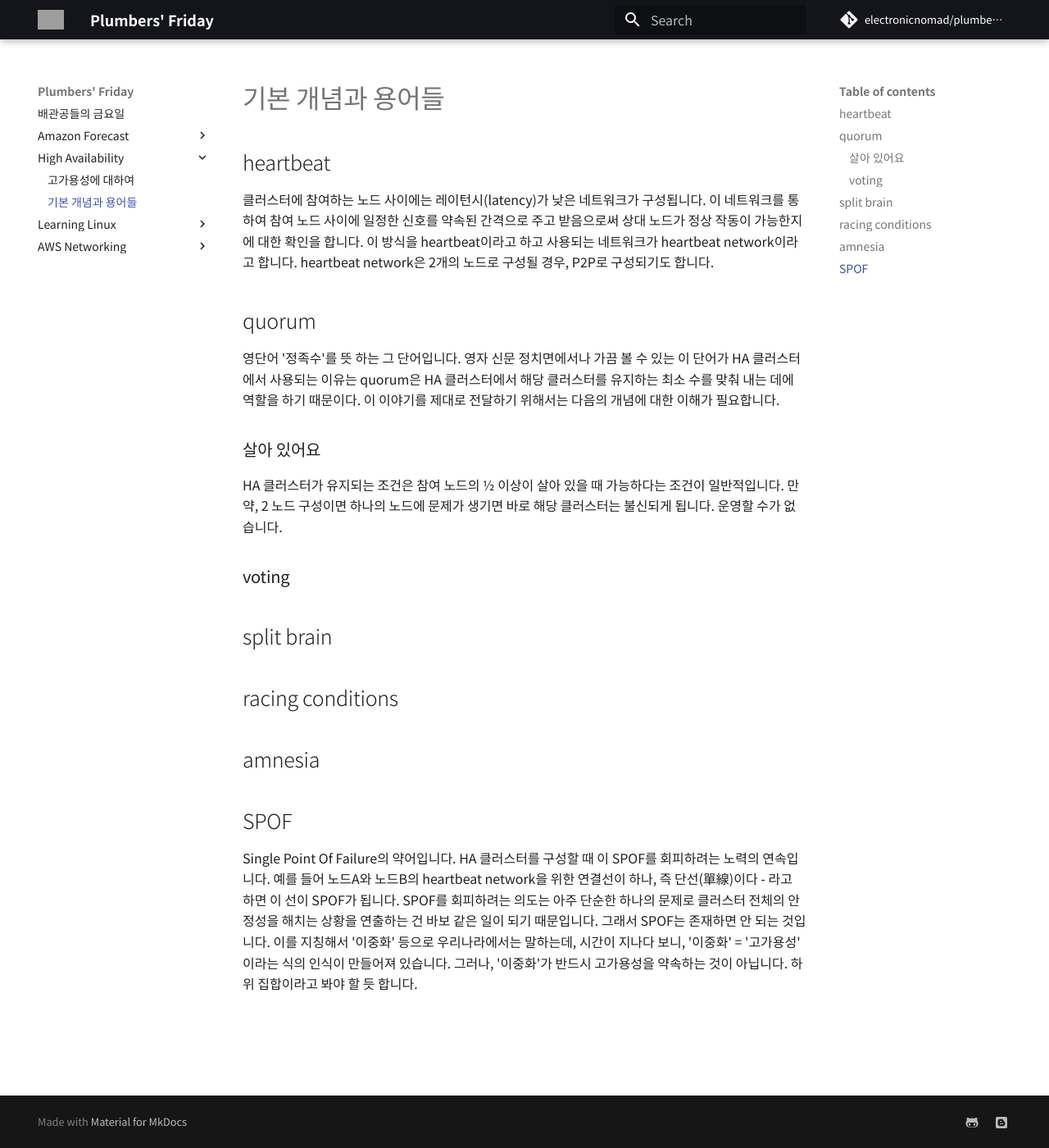
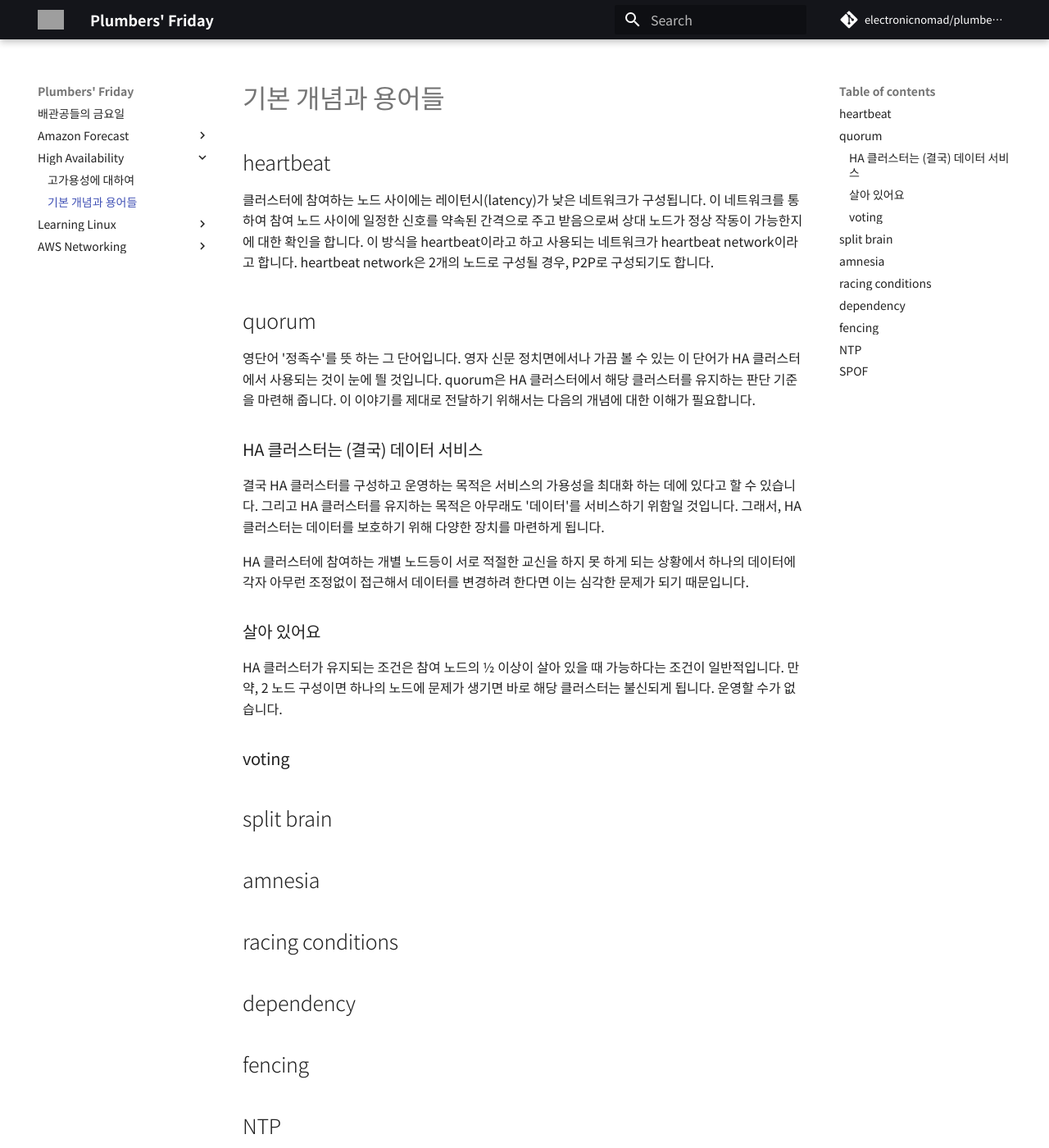
Before and after one commit to electronicnomad/plumbers-friday, an MkDocs documentation site: the page built from docs/ha/concepts.md, in a window 1280 px wide and 1400 px high. Shown: the whole window at 82% size. Built offline with MkDocs 1.6.1 and Material for MkDocs 9.7.7, drawn with Linux system fonts in a browser that asks for light colours; some web fonts are replaced; comment, search, counter and statistics services are not loaded; grey boxes are pictures that could not be loaded.

Commit message:
20210701

```diff
--- a/docs/ha/concepts.md
+++ b/docs/ha/concepts.md
@@ -12,10 +12,20 @@ heartbeat network은 2개의 노드로 구성될 경우, P2P로 구성되기도
 
 영단어 '정족수'를 뜻 하는 그 단어입니다.
 영자 신문 정치면에서나 가끔 볼 수 있는 이 단어가
-HA 클러스터에서 사용되는 이유는
-quorum은 HA 클러스터에서 해당 클러스터를 유지하는
-최소 수를 맞춰 내는 데에 역할을 하기 때문이다.
+HA 클러스터에서 사용되는 것이 눈에 띌 것입니다.
+quorum은 HA 클러스터에서 해당 클러스터를 유지하는 판단 기준을 마련해 줍니다.
 이 이야기를 제대로 전달하기 위해서는 다음의 개념에 대한 이해가 필요합니다.
+
+### HA 클러스터는 (결국) 데이터 서비스
+
+결국 HA 클러스터를 구성하고 운영하는 목적은 서비스의 가용성을 최대화
+하는 데에 있다고 할 수 있습니다. 그리고 HA 클러스터를 유지하는 목적은
+아무래도 '데이터'를 서비스하기 위함일 것입니다.
+그래서, HA 클러스터는 데이터를 보호하기 위해 다양한 장치를 마련하게 됩니다.
+
+HA 클러스터에 참여하는 개별 노드등이 서로 적절한 교신을 하지 못 하게 되는 상황에서
+하나의 데이터에 각자 아무런 조정없이 접근해서 데이터를 변경하려 한다면
+이는 심각한 문제가 되기 때문입니다.
 
 ### 살아 있어요
 
@@ -26,9 +36,15 @@ HA 클러스터가 유지되는 조건은 참여 노드의 1/2 이상이 살아
 
 ## split brain
 
+## amnesia
+
 ## racing conditions
 
-## amnesia
+## dependency
+
+## fencing
+
+## NTP
 
 ## SPOF
 
```
Also changed, not shown: docs/linux/tutorials/nginx.md (+10 -2 lines).
